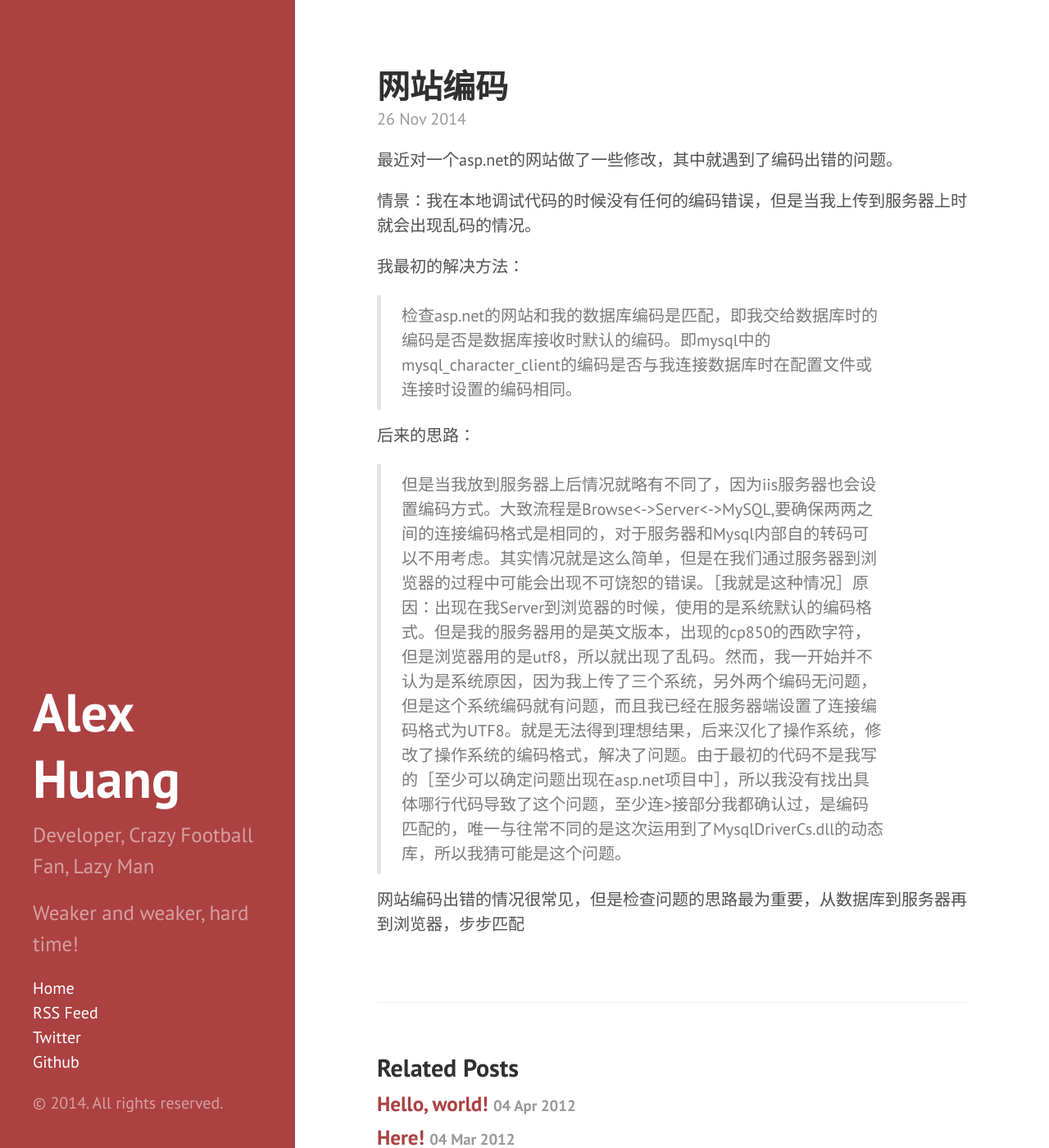
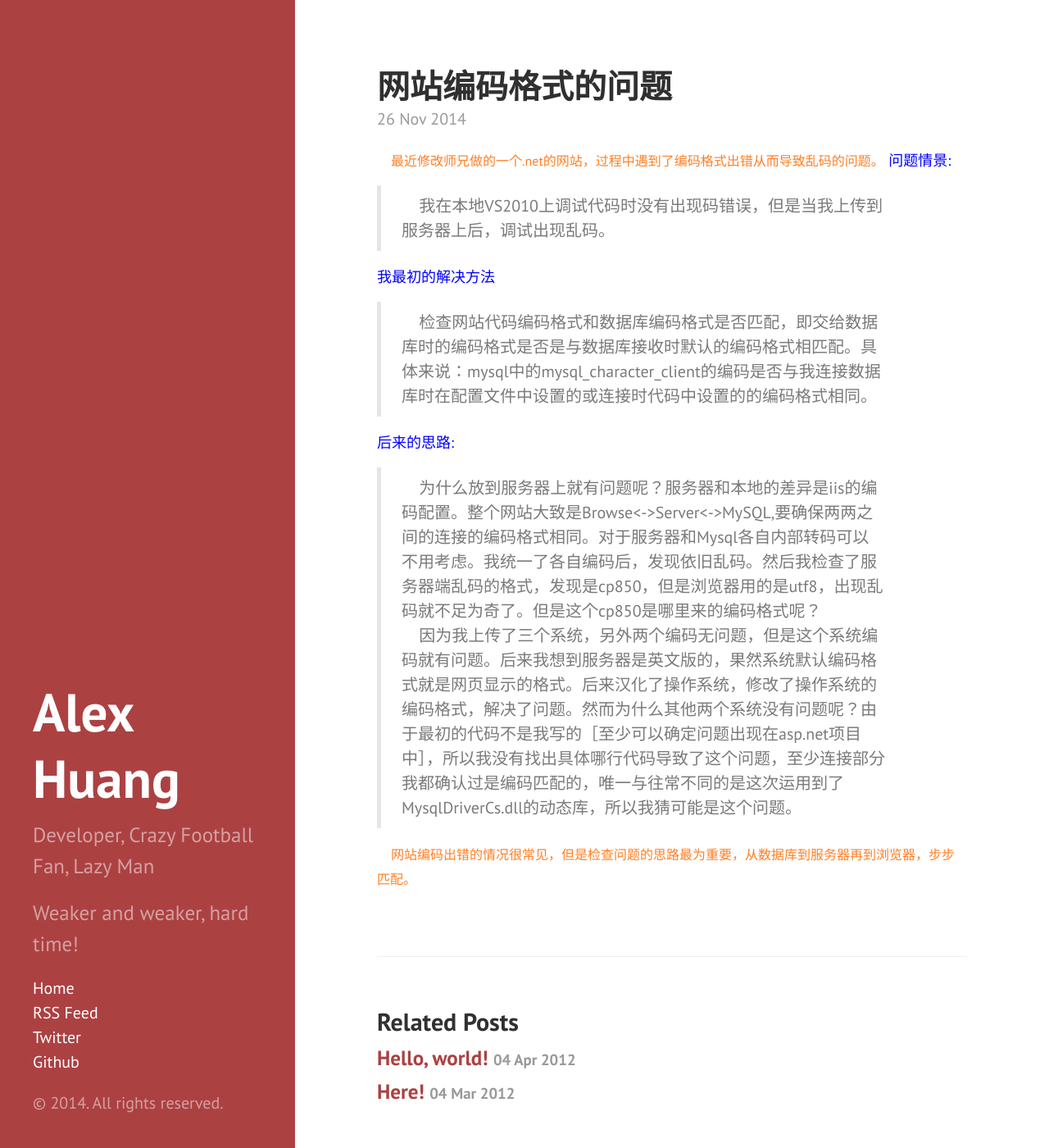
Before and after one commit to huanghaihui/alexhuang, a Jekyll site: the page built from _posts/2014-11-26-Web-Encoding.md, in a window 1280 px wide and 1400 px high. Shown: the whole window at 82% size. Built offline with Jekyll 4.4.1, drawn with Linux system fonts in a browser that asks for light colours.

Commit message:
encoding-md3

```diff
--- a/_posts/2014-11-26-Web-Encoding.md
+++ b/_posts/2014-11-26-Web-Encoding.md
@@ -1,14 +1,30 @@
 ---
 layout: post
-title: 网站编码
+title: 网站编码格式的问题
 permalink: /2014/11/encoding
 ---
+<style type="text/css">
+t{
+  color:blue;
+  font-size:18px;
+}
+pl{
+  color:#FF7F24;
+  font-size:16px;
+}
+</style>
 
-<p>最近对一个asp.net的网站做了一些修改，其中就遇到了编码出错的问题。</p>
-<p>情景：我在本地调试代码的时候没有任何的编码错误，但是当我上传到服务器上时就会出现乱码的情况。</p>
-<p>我最初的解决方法：</p>
->检查asp.net的网站和我的数据库编码是匹配，即我交给数据库时的编码是否是数据库接收时默认的编码。即mysql中的mysql_character_client的编码是否与我连接数据库时在配置文件或连接时设置的编码相同。
+<pl>
+&nbsp;&nbsp;&nbsp;&nbsp;最近修改师兄做的一个.net的网站，过程中遇到了编码格式出错从而导致乱码的问题。</pl>
 
-<p>后来的思路：</p>
->但是当我放到服务器上后情况就略有不同了，因为iis服务器也会设置编码方式。大致流程是Browse<->Server<->MySQL,要确保两两之间的连接编码格式是相同的，对于服务器和Mysql内部自的转码可以不用考虑。其实情况就是这么简单，但是在我们通过服务器到浏览器的过程中可能会出现不可饶恕的错误。［我就是这种情况］原因：出现在我Server到浏览器的时候，使用的是系统默认的编码格式。但是我的服务器用的是英文版本，出现的cp850的西欧字符，但是浏览器用的是utf8，所以就出现了乱码。然而，我一开始并不认为是系统原因，因为我上传了三个系统，另外两个编码无问题，但是这个系统编码就有问题，而且我已经在服务器端设置了连接编码格式为UTF8。就是无法得到理想结果，后来汉化了操作系统，修改了操作系统的编码格式，解决了问题。由于最初的代码不是我写的［至少可以确定问题出现在asp.net项目中］，所以我没有找出具体哪行代码导致了这个问题，至少连>接部分我都确认过，是编码匹配的，唯一与往常不同的是这次运用到了MysqlDriverCs.dll的动态库，所以我猜可能是这个问题。
-<p>网站编码出错的情况很常见，但是检查问题的思路最为重要，从数据库到服务器再到浏览器，步步匹配</p>
+<t>问题情景:</t>
+>&nbsp;&nbsp;&nbsp;&nbsp;我在本地VS2010上调试代码时没有出现码错误，但是当我上传到服务器上后，调试出现乱码。
+
+<t>我最初的解决方法</t>
+>&nbsp;&nbsp;&nbsp;&nbsp;检查网站代码编码格式和数据库编码格式是否匹配，即交给数据库时的编码格式是否是与数据库接收时默认的编码格式相匹配。具体来说：mysql中的mysql_character_client的编码是否与我连接数据库时在配置文件中设置的或连接时代码中设置的的编码格式相同。
+
+<t>后来的思路:</t>
+>&nbsp;&nbsp;&nbsp;&nbsp;为什么放到服务器上就有问题呢？服务器和本地的差异是iis的编码配置。整个网站大致是Browse<->Server<->MySQL,要确保两两之间的连接的编码格式相同。对于服务器和Mysql各自内部转码可以不用考虑。我统一了各自编码后，发现依旧乱码。然后我检查了服务器端乱码的格式，发现是cp850，但是浏览器用的是utf8，出现乱码就不足为奇了。但是这个cp850是哪里来的编码格式呢？<br/>&nbsp;&nbsp;&nbsp;&nbsp;因为我上传了三个系统，另外两个编码无问题，但是这个系统编码就有问题。后来我想到服务器是英文版的，果然系统默认编码格式就是网页显示的格式。后来汉化了操作系统，修改了操作系统的编码格式，解决了问题。然而为什么其他两个系统没有问题呢？由于最初的代码不是我写的［至少可以确定问题出现在asp.net项目中］，所以我没有找出具体哪行代码导致了这个问题，至少连接部分我都确认过是编码匹配的，唯一与往常不同的是这次运用到了MysqlDriverCs.dll的动态库，所以我猜可能是这个问题。
+
+<pl>
+&nbsp;&nbsp;&nbsp;&nbsp;网站编码出错的情况很常见，但是检查问题的思路最为重要，从数据库到服务器再到浏览器，步步匹配。</pl>
```
